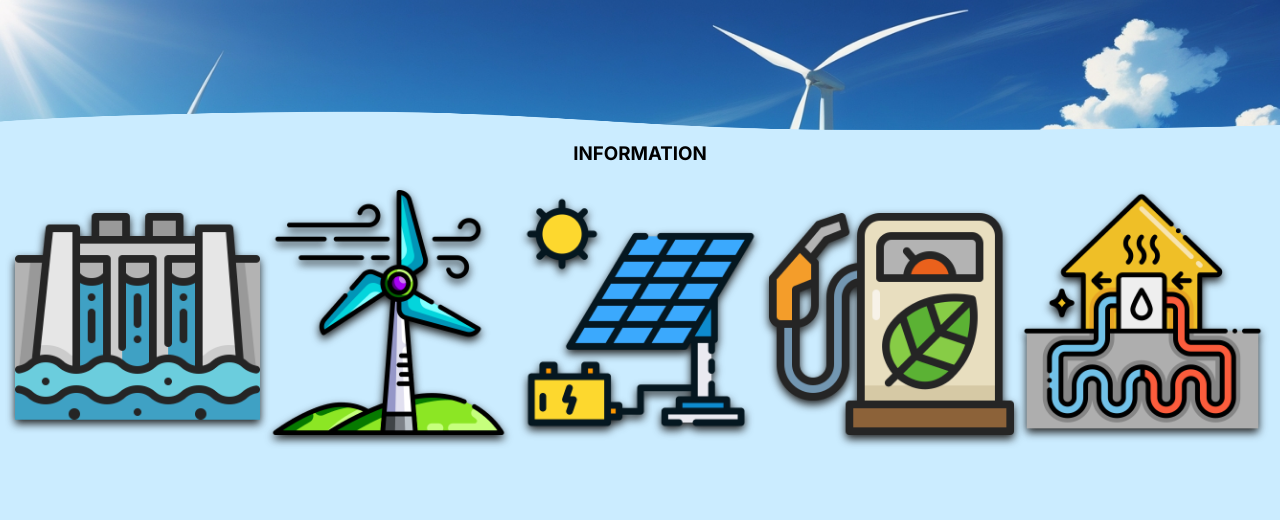
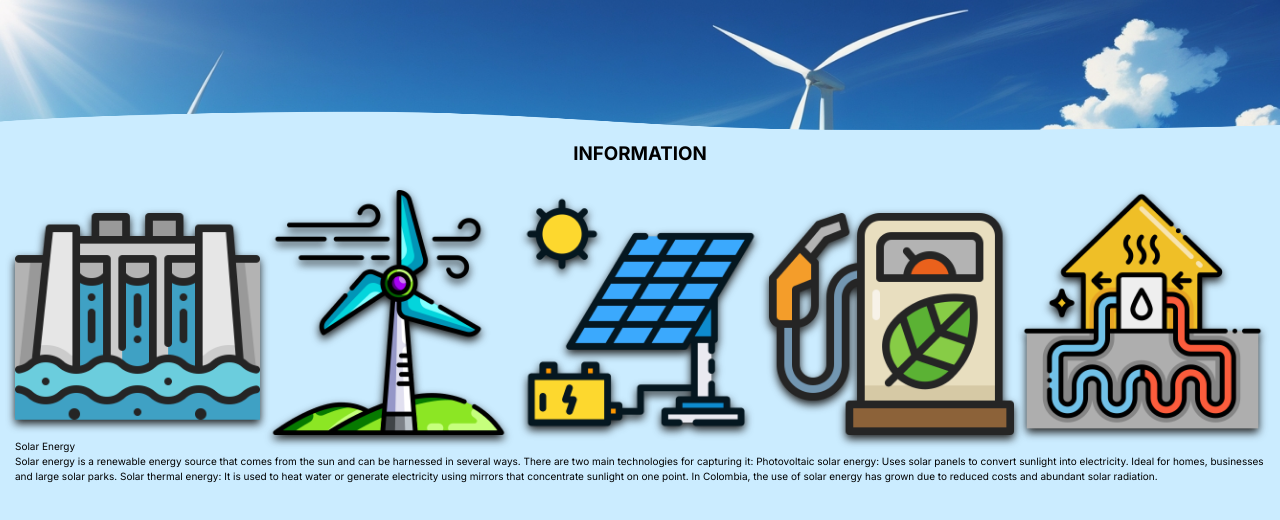
Before and after one commit to jhojantobonm/rei-app, a React (Vite) app: page / in a window 1280 px wide. Shown: the top 520 px of the page. Built offline with nearby package versions, Linux system fonts and the light colour scheme.

Commit message:
📄 Create and add to Home ContentInformation.tsx component

```diff
--- /dev/null
+++ b/src/components/ContentInformation.tsx
@@ -0,0 +1,22 @@
+
+
+export const ContentInformation = () => {
+
+  return (
+    <section data-testid='content-info'>
+      <div>
+        <h2>Solar Energy</h2>
+        <figure>
+          <img src="" alt="" />
+        </figure>
+          <p>Solar energy is a renewable energy source that comes from the sun and can be harnessed in several ways. There are two main technologies for capturing it:
+
+          Photovoltaic solar energy: Uses solar panels to convert sunlight into electricity. Ideal for homes, businesses and large solar parks.
+          Solar thermal energy: It is used to heat water or generate electricity using mirrors that concentrate sunlight on one point.
+
+          In Colombia, the use of solar energy has grown due to reduced costs and abundant solar radiation.</p>
+      </div>
+
+    </section>
+  )
+}
--- a/src/pages/Home.tsx
+++ b/src/pages/Home.tsx
@@ -1,3 +1,4 @@
+import { ContentInformation } from '../components/ContentInformation'
 import { MenuInformation } from '../components/MenuInformation'
 import './Home.css'
 
@@ -13,6 +14,7 @@ export const Home = () => {
     </header>
     <section className='pl-6 pr-6'>
       <MenuInformation className='mt-10' />
+      <ContentInformation/>
 
     </section>
   </section>
```
